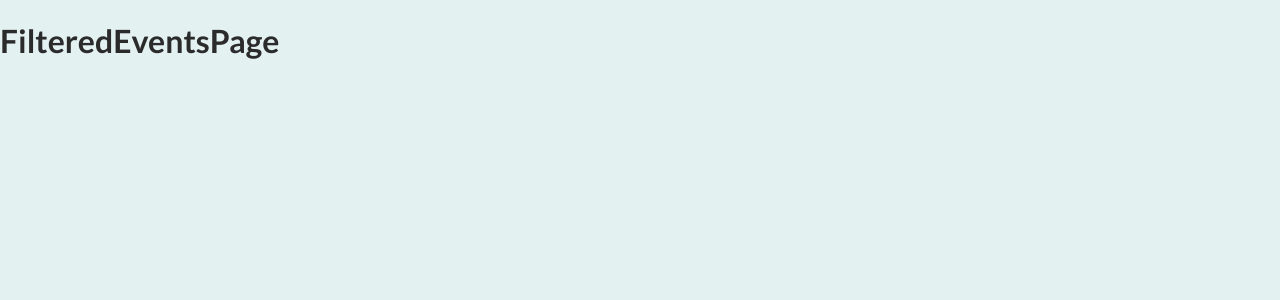
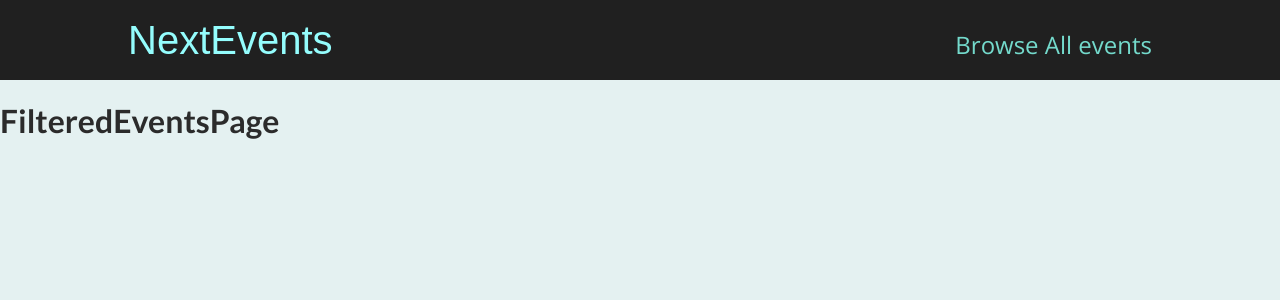
Before and after one commit to nikola-golijanin/nextjs-course, a Next.js app: page /events in a window 1280 px wide. Shown: the top 300 px of the page. Built offline with nearby package versions, Linux system fonts and the light colour scheme.

Commit message:
added layout for app

```diff
--- /dev/null
+++ b/components/layout/layout.js
@@ -0,0 +1,11 @@
+import React from "react";
+import MainHeader from "./main-header";
+
+export default function Layout({ children }) {
+  return (
+    <>
+      <MainHeader />
+      <main>{children}</main>
+    </>
+  );
+}
--- /dev/null
+++ b/components/layout/main-header.js
@@ -0,0 +1,19 @@
+import Link from "next/link";
+import classes from "./main-header.module.css";
+
+export default function MainHeader() {
+  return (
+    <header className={classes.header}>
+      <div className={classes.logo}>
+        <Link href="/">NextEvents</Link>
+      </div>
+      <nav className={classes.navigation}>
+        <ul>
+          <li>
+            <Link href="/events">Browse All events</Link>
+          </li>
+        </ul>
+      </nav>
+    </header>
+  );
+}
--- /dev/null
+++ b/components/layout/main-header.module.css
@@ -0,0 +1,41 @@
+.header {
+  width: 100%;
+  display: flex;
+  justify-content: space-between;
+  align-items: baseline;
+  padding: 1rem 10%;
+  height: 5rem;
+  background-color: #202020;
+}
+
+.logo {
+  font-size: 1.5rem;
+  color: white;
+  font-family: "Fira", sans-serif;
+  height: 100%;
+  display: flex;
+  justify-content: center;
+  align-items: center;
+  color: #94fdfd;
+}
+
+.logo a {
+  text-decoration: none;
+  color: #94fdfd;
+}
+
+.navigation a {
+  text-decoration: none;
+  color: #74dacc;
+  font-size: 1rem;
+}
+
+@media (min-width: 768px) {
+  .logo {
+    font-size: 2.5rem;
+  }
+
+  .navigation a {
+    font-size: 1.5rem;
+  }
+}
--- a/pages/_app.js
+++ b/pages/_app.js
@@ -1,7 +1,12 @@
-import '../styles/globals.css'
+import "../styles/globals.css";
+import Layout from "../components/layout/layout";
 
 function MyApp({ Component, pageProps }) {
-  return <Component {...pageProps} />
+  return (
+    <Layout>
+      <Component {...pageProps} />
+    </Layout>
+  );
 }
 
-export default MyApp
+export default MyApp;
```
Also changed, not shown: pages/events/index.js (+9 -2 lines).
